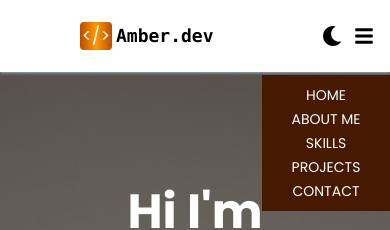
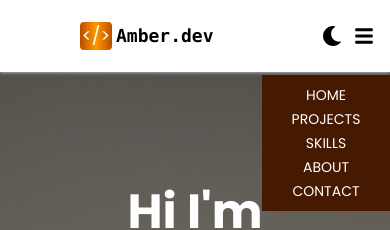
Before and after one commit to lixinjie520/my-app, a React (Vite) app: page / in a window 390 px wide. Both pictures are taken after a click on the button 364 px from the left and 36 px from the top of the page. Shown: the top 230 px of the page. Built offline with nearby package versions, Linux system fonts and the light colour scheme.

Commit message:
refactor: adjust layout of About, Skills, and Projects  sections for Mobile Menu

```diff
--- a/src/components/Header.jsx
+++ b/src/components/Header.jsx
@@ -68,13 +68,13 @@
               <a href="#home">HOME</a>
             </li>
             <li className="mobile-menu" onClick={handleLinkClick}>
-              <a href="#about">ABOUT ME</a>
+              <a href="#projects">PROJECTS</a>
             </li>
             <li className="mobile-menu" onClick={handleLinkClick}>
               <a href="#skills">SKILLS</a>
             </li>
             <li className="mobile-menu" onClick={handleLinkClick}>
-              <a href="#projects">PROJECTS</a>
+              <a href="#about">ABOUT</a>
             </li>
             <li className="mobile-menu" onClick={handleLinkClick}>
               <a href="#contact">CONTACT</a>
```
